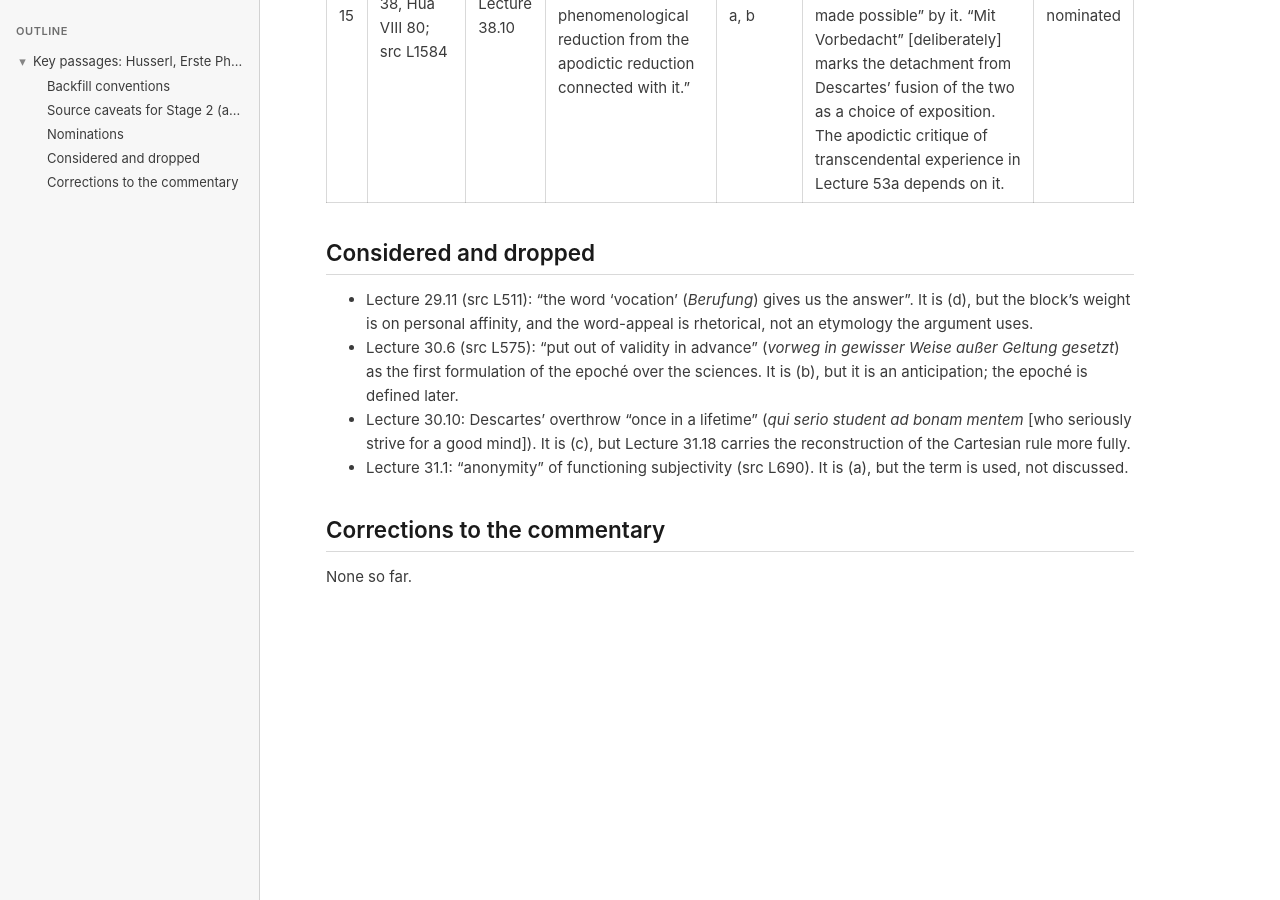
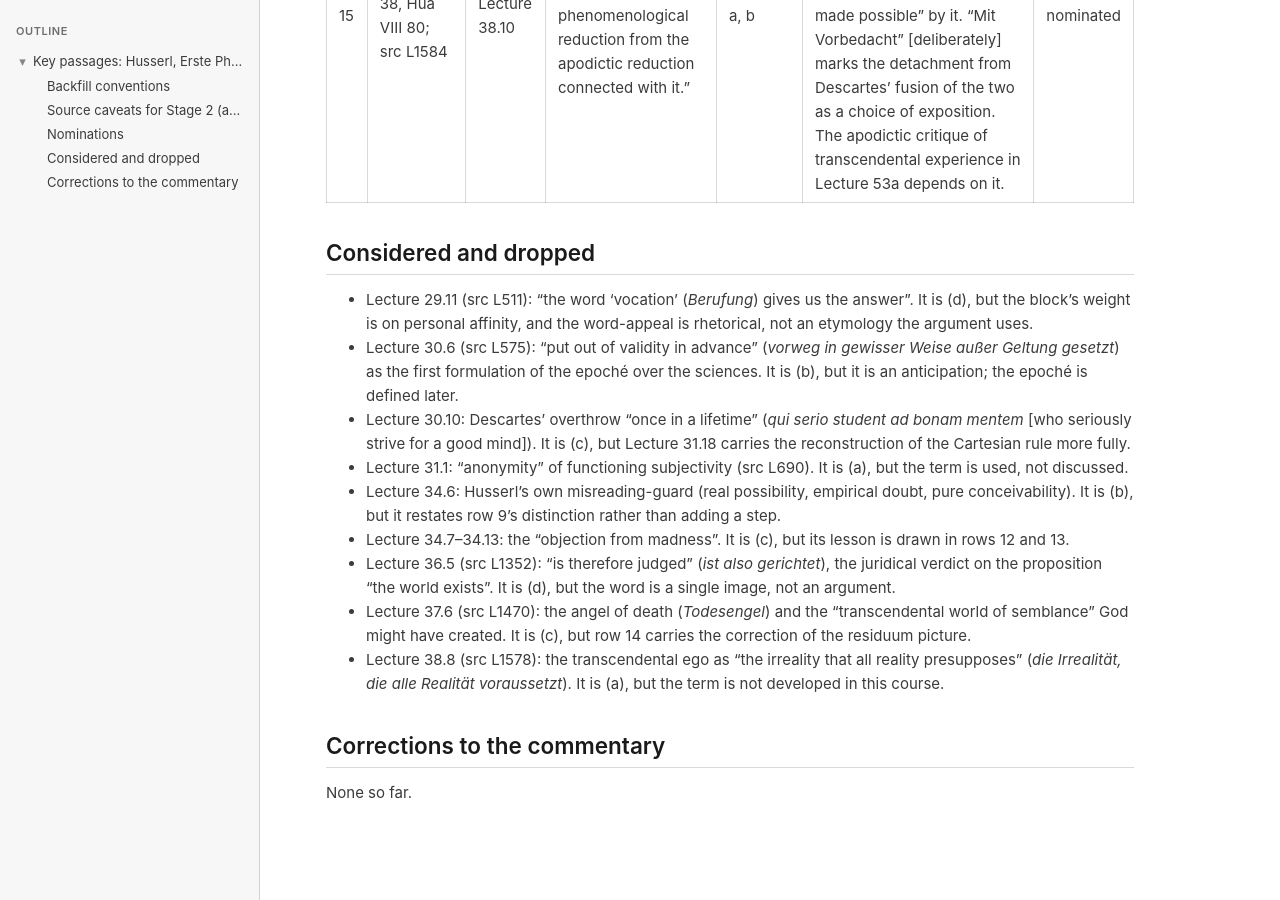
Before and after one commit to faultynode/commentaries, a Jekyll site: the page built from runs/husserliana-8-erste-philosophie-ii-commentary-key-passages.md, in a window 1280 px wide and 900 px high, scrolled down 7298 px. Built offline with Jekyll 4.4.1, drawn with Linux system fonts in a browser that asks for light colours; our own code applies the rules of GitHub Pages for plain Markdown files; before the commit the page ends 7982 px from its top, so only the background shows below that; some of the changed text lies outside the part shown.

Commit message:
WIP: update in-progress key-passage backfills
Co-Authored-By: Claude Opus 5.5 <noreply@anthropic.com>
Claude-Session: https://claude.ai/code/session_019mXTqp5XCswZRuEXRK4v7L

```diff
--- a/runs/husserliana-8-erste-philosophie-ii-commentary-key-passages.md
+++ b/runs/husserliana-8-erste-philosophie-ii-commentary-key-passages.md
@@ -4,7 +4,7 @@ Commentary: commentaries/husserl/husserliana-8-erste-philosophie-ii-commentary.m
 Source: sources/husserl/husserl-hua-8-erste-philosophie-ii-theorie-der-phanomenologischen-reduktion.md (faultynode/sources). German, Hua VIII (Boehm 1959), pagination "Hua VIII n". On the "Unsafe to quote" list: invented text removed by hand, leaving invisible seams (see source caveats).
 Close readings: outputs/husserliana-8-erste-philosophie-ii-commentary-close-readings.md (none yet).
 
-**Backfill: through Section One (Lectures 28–32).** Sections Two to Four (Lectures 33–54) remain.
+**Backfill: through Section Two (Lectures 28–38).** Sections Three and Four (Lectures 39–54) remain.
 
 ## Backfill conventions
 
@@ -43,6 +43,11 @@ Close readings: outputs/husserliana-8-erste-philosophie-ii-commentary-close-read
 - Lecture 30.6 (src L575): "put out of validity in advance" (*vorweg in gewisser Weise außer Geltung gesetzt*) as the first formulation of the epoché over the sciences. It is (b), but it is an anticipation; the epoché is defined later.
 - Lecture 30.10: Descartes' overthrow "once in a lifetime" (*qui serio student ad bonam mentem* [who seriously strive for a good mind]). It is (c), but Lecture 31.18 carries the reconstruction of the Cartesian rule more fully.
 - Lecture 31.1: "anonymity" of functioning subjectivity (src L690). It is (a), but the term is used, not discussed.
+- Lecture 34.6: Husserl's own misreading-guard (real possibility, empirical doubt, pure conceivability). It is (b), but it restates row 9's distinction rather than adding a step.
+- Lecture 34.7–34.13: the "objection from madness". It is (c), but its lesson is drawn in rows 12 and 13.
+- Lecture 36.5 (src L1352): "is therefore judged" (*ist also gerichtet*), the juridical verdict on the proposition "the world exists". It is (d), but the word is a single image, not an argument.
+- Lecture 37.6 (src L1470): the angel of death (*Todesengel*) and the "transcendental world of semblance" God might have created. It is (c), but row 14 carries the correction of the residuum picture.
+- Lecture 38.8 (src L1578): the transcendental ego as "the irreality that all reality presupposes" (*die Irrealität, die alle Realität voraussetzt*). It is (a), but the term is not developed in this course.
 
 ## Corrections to the commentary
 
```
